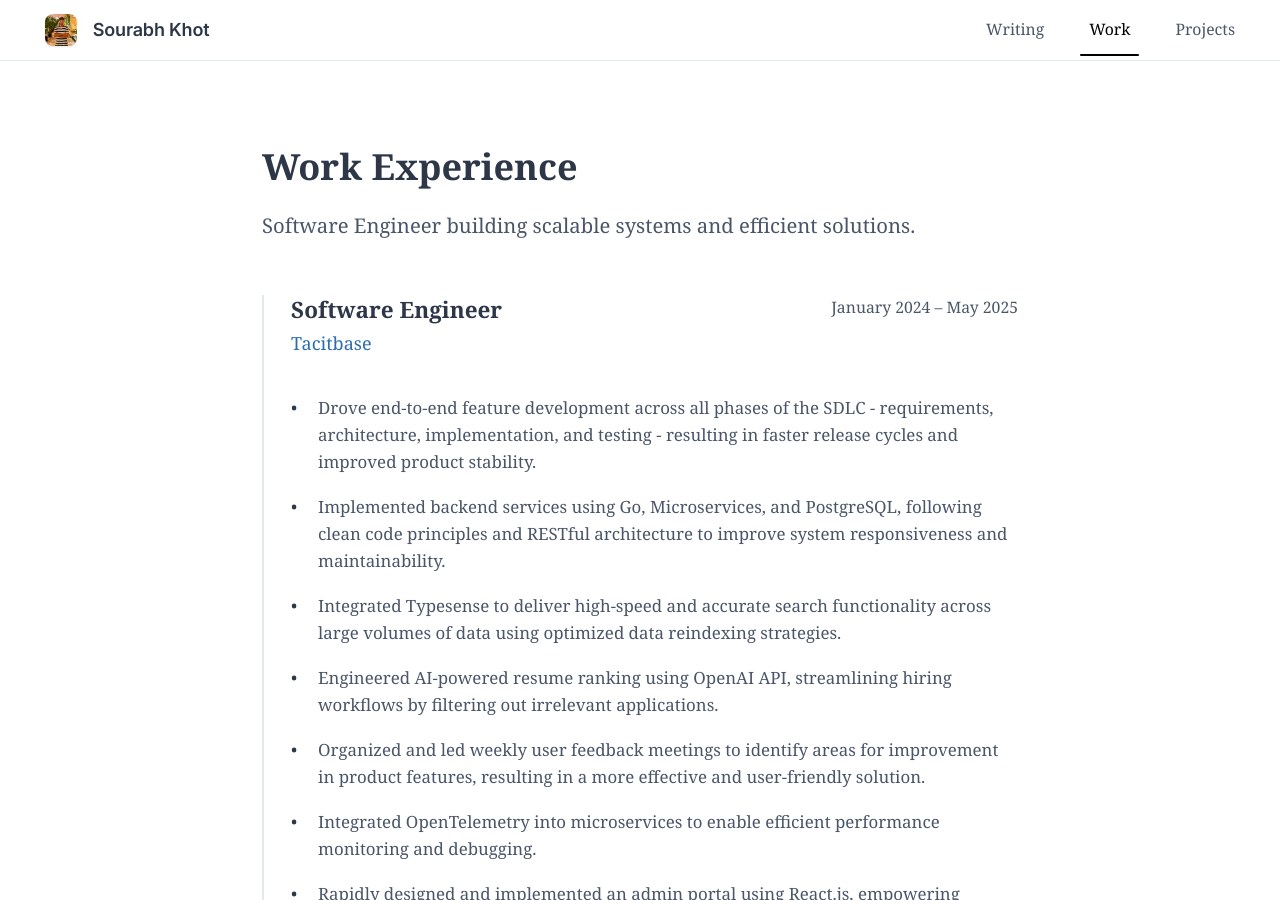
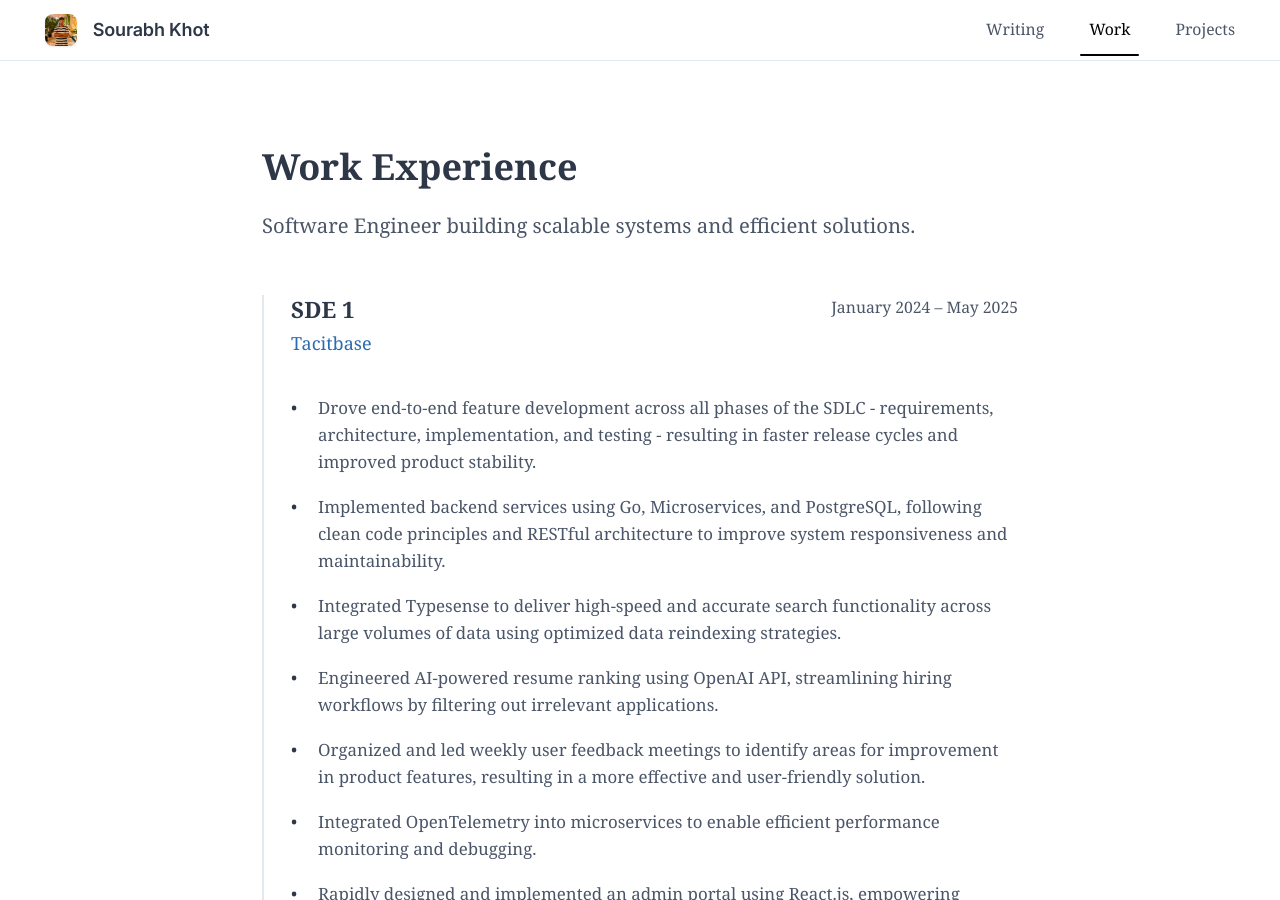
Before and after one commit to sourabh-khot65/sourabh-khot65.github.io, a Jekyll site: the page built from work.html, in a window 1280 px wide and 900 px high. Built offline with Jekyll 4.4.1, drawn with Linux system fonts in a browser that asks for light colours.

```diff
--- a/work.html
+++ b/work.html
@@ -12,7 +12,7 @@
     <div class="job">
         <div class="job-header">
             <div class="job-title">
-                <h2>Software Engineer</h2>
+                <h2>SDE 1</h2>
                 <span class="company"><a href="https://www.tacitbase.com/" target="_blank">Tacitbase</a></span>
             </div>
             <time class="duration">January 2024 – May 2025 </time>
```
